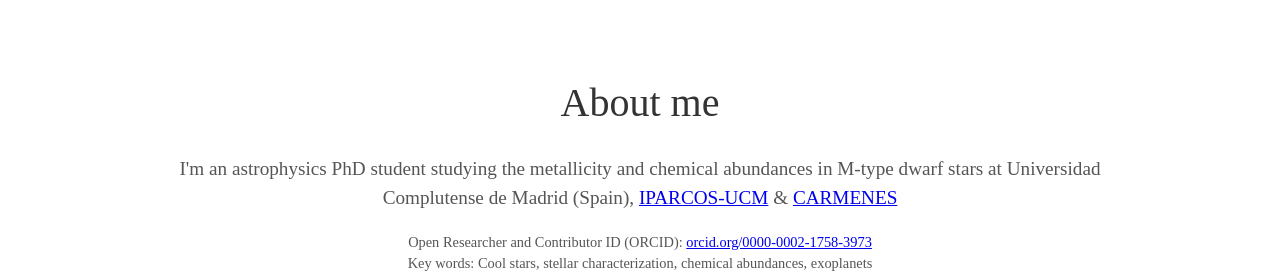
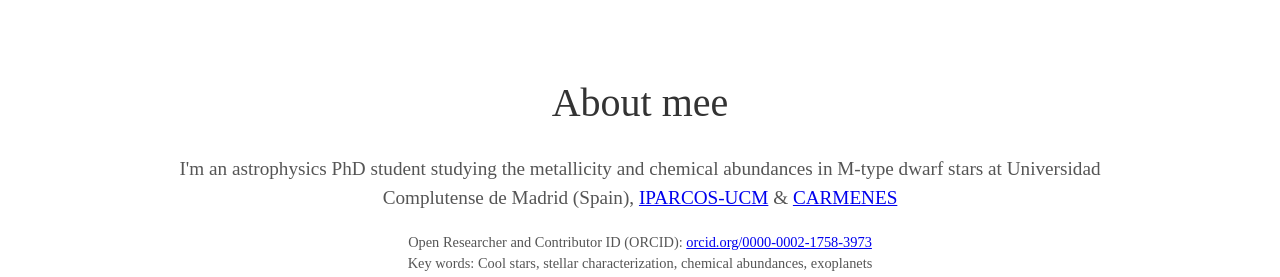
Before and after one commit to chrduque/chrduque.github.io, a Jekyll site: the page built from index.html, in a window 1280 px wide. Shown: the part 902-1179 px from the top of the page. Built offline with Jekyll 4.4.1, drawn with Linux system fonts in a browser that asks for light colours; some web fonts are replaced.

Commit message:
Update about.html

```diff
--- a/_includes/about.html
+++ b/_includes/about.html
@@ -1,5 +1,5 @@
 <div class="user-details">
-  <h1>About me</h1>
+  <h1>About mee</h1>
   <p>{{ site.user_description }}</p>
 
   <p style="font-size: 0.9rem">Open Researcher and Contributor ID (ORCID): <a href="https://orcid.org/0000-0002-1758-3973" target="_blank">orcid.org/0000-0002-1758-3973</a><br>
```
